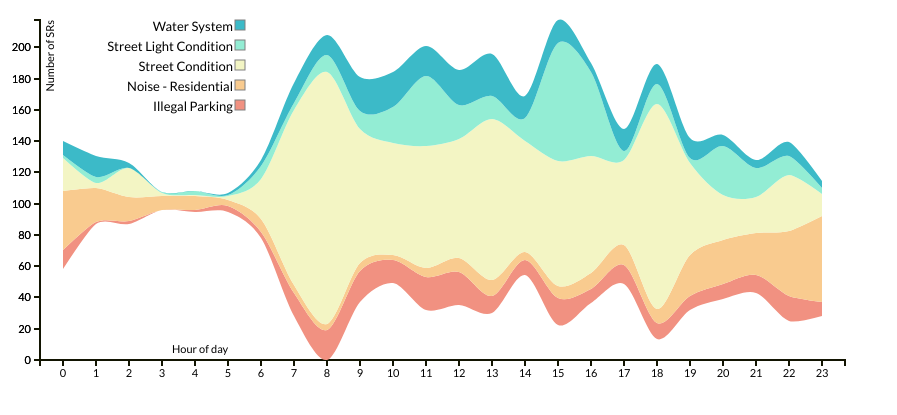
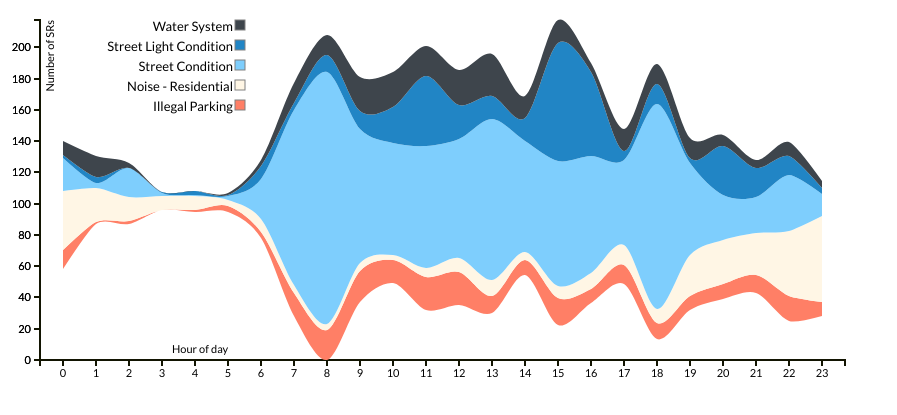
Before and after one commit to timothymartin76/MAR12_STREAM, a plain HTML site: page index.html in a window 1280 px wide. Shown: the part 39-454 px from the top of the page, without its empty margins (0-897 px from the left). Drawn offline with Linux system fonts and the light colour scheme.

Commit message:
Update index.html

```diff
--- a/index.html
+++ b/index.html
@@ -73,7 +73,7 @@
 
       var color = d3.scale.ordinal()
 		.domain(["Water System", "Street Light Condition", "Street Condition", "Noise - Residential", "Illegal Parking"])
-		.range(["#F19181", "#F9CB8F" , "#F3F5C4", "#93EDD4", "#3CBAC8"]);
+		.range(["#FF7F66", "#FFF6E5" , "#7ECEFD", "#2185C5", "#3E454C"]);
 
 
       var svg = d3.select("body").append("svg")
```
